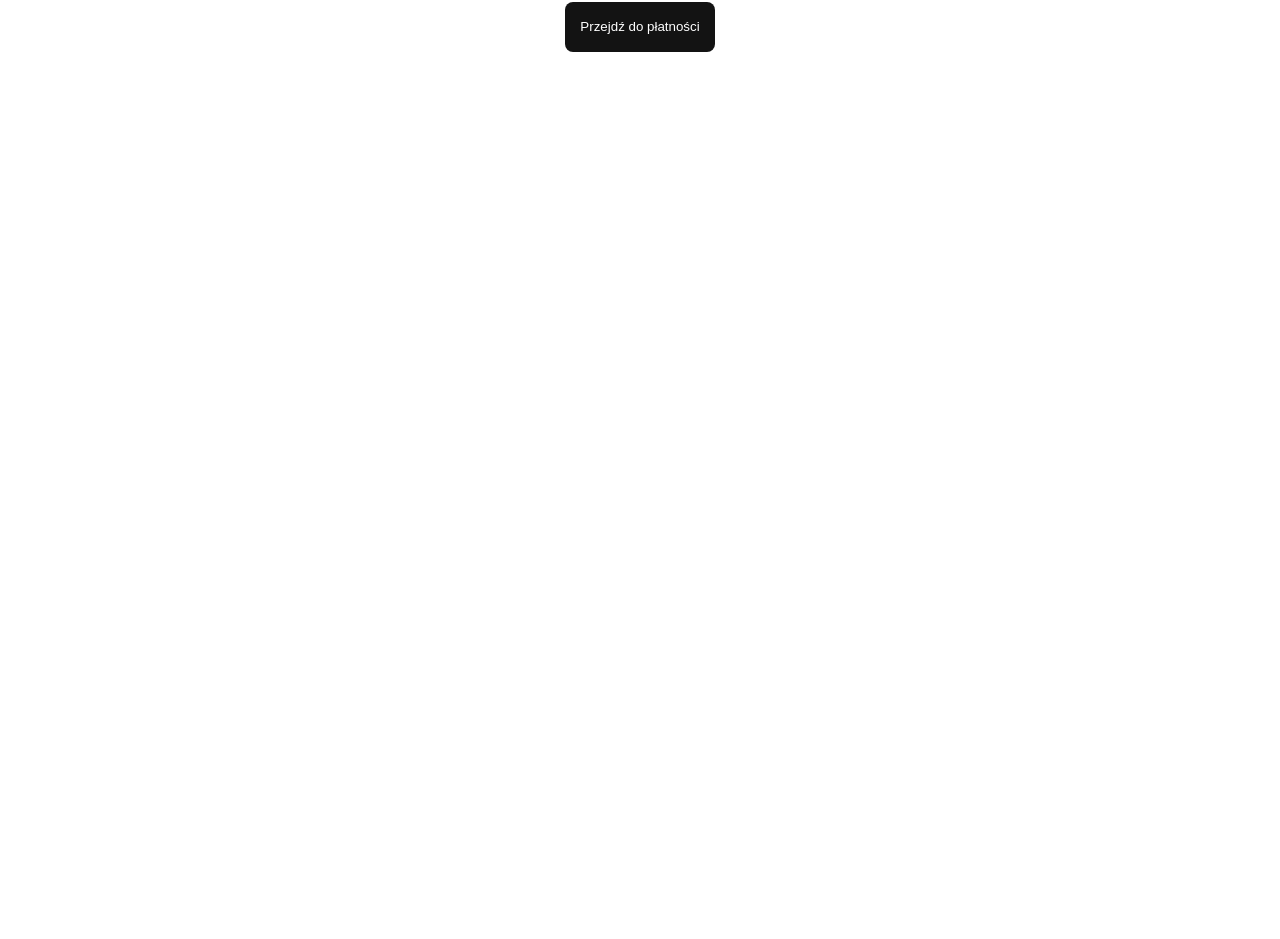
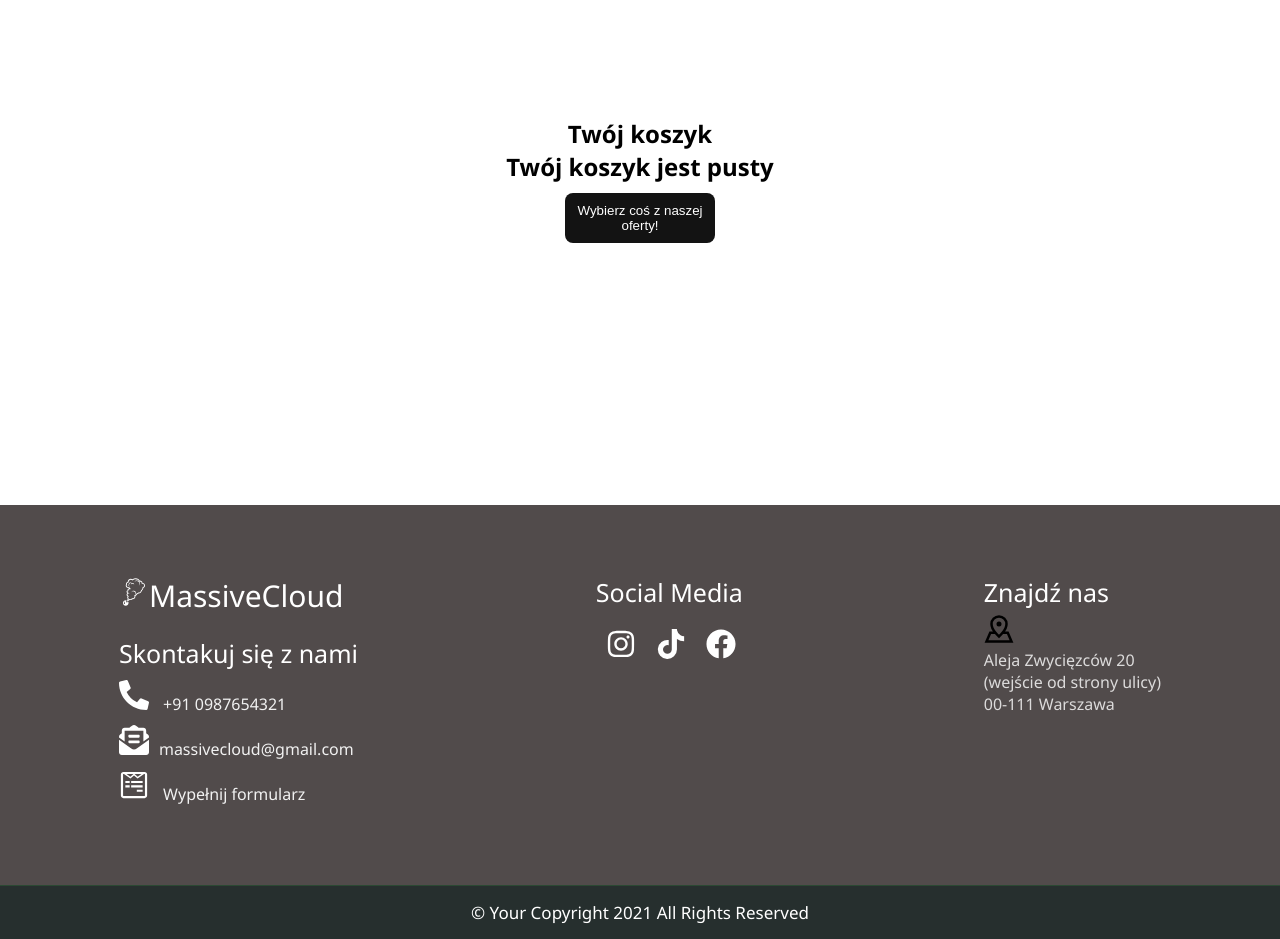
Before and after one commit to IgorFurman/VapeShop, a React (Create React App) app: page /cart in a window 1280 px wide. Shown: the part 215-1154 px from the top of the page. Before the commit the page ends 800 px from the top, so only its background shows below. Built offline with nearby package versions, Linux system fonts and the light colour scheme.

Commit message:
footer component added, contact page started

```diff
--- a/package.json
+++ b/package.json
@@ -9,6 +9,7 @@
     "phosphor-react": "^1.4.1",
     "react": "^18.2.0",
     "react-dom": "^18.2.0",
+    "react-icons": "^4.8.0",
     "react-router-dom": "^6.4.4",
     "react-scripts": "5.0.1",
     "web-vitals": "^2.1.0"
--- a/public/index.html
+++ b/public/index.html
@@ -4,6 +4,8 @@
     <meta charset="UTF-8">
     <meta http-equiv="X-UA-Compatible" content="IE=edge">
     <meta name="viewport" content="width=device-width, initial-scale=1.0">
+    <link href="https://fonts.googleapis.com/css2?family=Montserrat&display=swap" rel="stylesheet">
+
     <title>Vapeshop</title>
 </head>
 <body>
--- a/src/App.js
+++ b/src/App.js
@@ -3,8 +3,9 @@ import { BrowserRouter as Router, Routes, Route } from "react-router-dom";
 
 import { Navbar } from "./components/navbar";
 import { Shop } from "./pages/shop/shop";
-import { Contact } from "./pages/contact";
+import { Contact } from "./pages/contact/contact";
 import { Cart } from "./pages/cart/cart";
+import { Footer} from './components/footer'
 import { ShopContextProvider } from "./context/shop-context.js";
 
 function App() {
@@ -16,7 +17,9 @@ function App() {
       <Routes>
         <Route path= "/" element={<Shop />} />
         <Route path= "/cart" element={<Cart />} />
+        <Route path= "/contact" element={<Contact />} />
       </Routes>
+      <Footer />
      </Router>
      </ShopContextProvider>
     </div>
--- /dev/null
+++ b/src/components/footer.css
@@ -0,0 +1,116 @@
+*{
+    margin:0;
+    padding:0;
+    box-sizing:border-box;
+  }
+
+  body{
+    font-family: 'Montserrat', sans-serif;
+  }
+
+  .main-footer {
+    padding: 70px 0;
+    display: flex;
+    justify-content: space-around;
+    background-color: #514b4b;
+  }
+
+  .main-footer ul {
+    list-style: none;
+  }
+
+  .main-footer h2 {
+    font-size: 30px;
+    color: #ffffff;
+    margin-bottom: 10px;
+    font-weight: 500;
+  }
+
+  .main-footer h3 {
+    font-size: 25px;
+    color: #ffffff;
+    font-weight: 500;
+  }
+
+  .main-footer ul li a {
+    color: #ffffffcc;
+    text-decoration:none;
+  }
+
+  footer {
+    background-color: #262f2e;
+    border-top: 1px solid #2b4933;
+    font-size: 17px;
+    padding: 15px 5px;
+    color: #ffffff;
+    text-align: center;
+  }
+
+  footer a {
+    text-decoration: none;
+    color: #ffffff;
+  }
+
+  .logoinfo p {
+    color: #6EB981;
+    font-size: 17px;
+    margin-top: 5px;
+  }
+
+  .contact-details {
+    margin-top: 20px;
+  }
+
+  .contact-details li {
+    list-style: none;
+    margin: 10px 0;
+  }
+
+  .contact-details li a {
+    text-decoration:none;
+    color: #f1f1f1;
+    margin-left: 10px;
+  }
+
+
+
+
+  .sociallogos{
+    padding:20px 0;
+  }
+
+  .sociallogos .logobox a{
+    padding:0 10px;
+    text-decoration:none;
+    color:#ffffff;
+    font-size:22px;
+  }
+
+  .com ul li{
+    padding:5px 0;
+  }
+
+  @media only screen and (max-width: 992px) {
+    .main-footer {
+      padding:20px;
+      display:grid;
+      grid-template-columns: repeat(auto-fit, minmax(220px, 1fr));
+    }
+      .info{
+        padding:20px 0;
+    }
+  }
+
+  @media (max-width: 578px) {
+    .main-footer {
+      grid-template-columns: 1fr;
+      text-align: center;
+    }
+    .sociallogos{
+      padding:10px 0;
+    }
+    .com{
+      padding:10px 0;
+    }
+
+  }
--- /dev/null
+++ b/src/components/footer.js
@@ -0,0 +1,76 @@
+import React from 'react';
+import { Link } from 'react-router-dom';
+
+import {
+	FaPhoneAlt,
+	FaEnvelopeOpenText,
+	FaInstagram,
+	FaFacebook,
+	FaTiktok,
+    FaWpforms,
+} from 'react-icons/fa';
+import { GiSmokeBomb } from 'react-icons/gi';
+import { GrMap } from 'react-icons/gr';
+
+import './footer.css';
+
+export const Footer = () => {
+    const iconStyle = { color: '#ffffff', fontSize: '30px' }
+	return (
+		<>
+
+				<div className='main-footer'>
+					<div className='logoinfo' data-aos='fade-up'>
+						<h2>
+							<GiSmokeBomb style={iconStyle}/>
+							MassiveCloud
+						</h2>
+
+						<div className='contact-details'>
+							<h3>Skontakuj się z nami</h3>
+							<li>
+								<FaPhoneAlt style={iconStyle}/> <a href='tel:+919326048690'>+91 0987654321</a>
+							</li>
+							<li>
+								<FaEnvelopeOpenText style={iconStyle}/>
+								<a href='massivecloud@gmail.com'>massivecloud@gmail.com</a>
+							</li>
+							<li>
+								<FaWpforms style={iconStyle}/>
+								<Link to='/contact'> Wypełnij formularz</Link>
+							</li>
+						</div>
+					</div>
+					<div className='info' data-aos='fade-up'>
+						<h3>Social Media</h3>
+						<div className='sociallogos'>
+							<div className='logobox'>
+								<a href='#'>
+									<FaInstagram style={iconStyle}/>
+								</a>
+								<a href='#'>
+									<FaTiktok style={iconStyle}/>
+								</a>
+								<a href='#'>
+									<FaFacebook style={iconStyle}/>
+								</a>
+							</div>
+						</div>
+					</div>
+					<div className='com' data-aos='fade-up'>
+						<h3>Znajdź nas</h3>
+						<ul>
+							<li>
+                            <a href='#'><GrMap style={iconStyle}/><br/>
+				Aleja Zwycięzców 20<br />(wejście od strony ulicy)<br/>00-111 Warszawa
+			</a>
+
+							</li>
+						</ul>
+					</div>
+				</div>
+				<footer>© Your Copyright 2021 All Rights Reserved</footer>
+
+		</>
+	);
+};
--- a/src/pages/cart/cart.css
+++ b/src/pages/cart/cart.css
@@ -1,8 +1,10 @@
+
 .cart {
     display: flex;
     flex-direction: column;
     justify-content: center;
     align-items: center;
+    min-height: calc(100vh - 160px);
   }
 
   .cartItem {
@@ -31,7 +33,7 @@
     font-weight: bolder;
   }
 
-  .checkout button {
+  .checkout button, .empty-cart-btn {
     width: 150px;
     height: 50px;
     background-color: rgb(19, 19, 19);
@@ -40,4 +42,9 @@
     border-radius: 8px;
     margin: 10px;
     cursor: pointer;
+    transition: background-color .3s;
   }
+
+  .checkout button:hover,  .empty-cart-btn:hover {
+    background-color: rgb(65, 62, 62);
+  }
--- a/src/pages/cart/cart.js
+++ b/src/pages/cart/cart.js
@@ -2,11 +2,15 @@ import React, { useContext } from 'react';
 import { PRODUCTS } from '../../products';
 import { ShopContext } from '../../context/shop-context';
 import { CartItem } from './cart-item';
+import { useNavigate } from 'react-router-dom';
+
 import './cart.css';
 
 export const Cart = () => {
 	const { cartItems, getTotalCartAmount, checkout } = useContext(ShopContext);
 	const totalAmount = getTotalCartAmount();
+
+	const navigate = useNavigate();
 	return (
 		<div className='cart'>
 			<div>
@@ -21,10 +25,18 @@ export const Cart = () => {
 					}
 				})}
 			</div>
-			<div className='checkout'>
-				<p>Razem do zapłaty: {totalAmount}zł</p>
-				<button className=''>Przejdź do płatności</button>
-			</div>
+			{totalAmount > 0 ? (
+				<div className='checkout'>
+					<p>Razem do zapłaty: {totalAmount}zł</p>
+					<button onClick={() => navigate('/')}>Kontynuj zakupy</button>
+					<button>Przejdź do płatności</button>
+				</div>
+			) : (
+                <>
+				<h2>Twój koszyk jest pusty</h2>
+                <button className='empty-cart-btn'onClick={() => navigate('/')}>Wybierz coś z naszej oferty!</button>
+                </>
+			)}
 		</div>
 	);
 };
--- a/src/pages/contact.js
+++ /dev/null
@@ -1,5 +0,0 @@
-import React from "react";
-
-export const Contact = () => {
-    return
-}
--- /dev/null
+++ b/src/pages/contact/contact.js
@@ -0,0 +1,34 @@
+import React, {useState} from "react";
+
+export const Contact = () => {
+    const [name, setName] = useState("");
+    const [email, setEmail] = useState("");
+    const [message, setMessage] = useState("");
+
+    const handleSubmit = (e) => {
+      e.preventDefault();
+
+      console.log(`Name: ${name}, Email: ${email}, Message: ${message}`);
+      setName("");
+      setEmail("");
+      setMessage("");
+    };
+
+    return (
+      <form onSubmit={handleSubmit}>
+        <label>
+          Name:
+          <input type="text" value={name} onChange={(e) => setName(e.target.value)} required />
+        </label>
+        <label>
+          Email:
+          <input type="email" value={email} onChange={(e) => setEmail(e.target.value)} required />
+        </label>
+        <label>
+          Message:
+          <textarea value={message} onChange={(e) => setMessage(e.target.value)} required />
+        </label>
+        <button type="submit">Send</button>
+      </form>
+    );
+  };
```
Also changed, not shown: src/pages/contact/contact.css (added), 1 other file (tests, documents, lock files or other folders).
